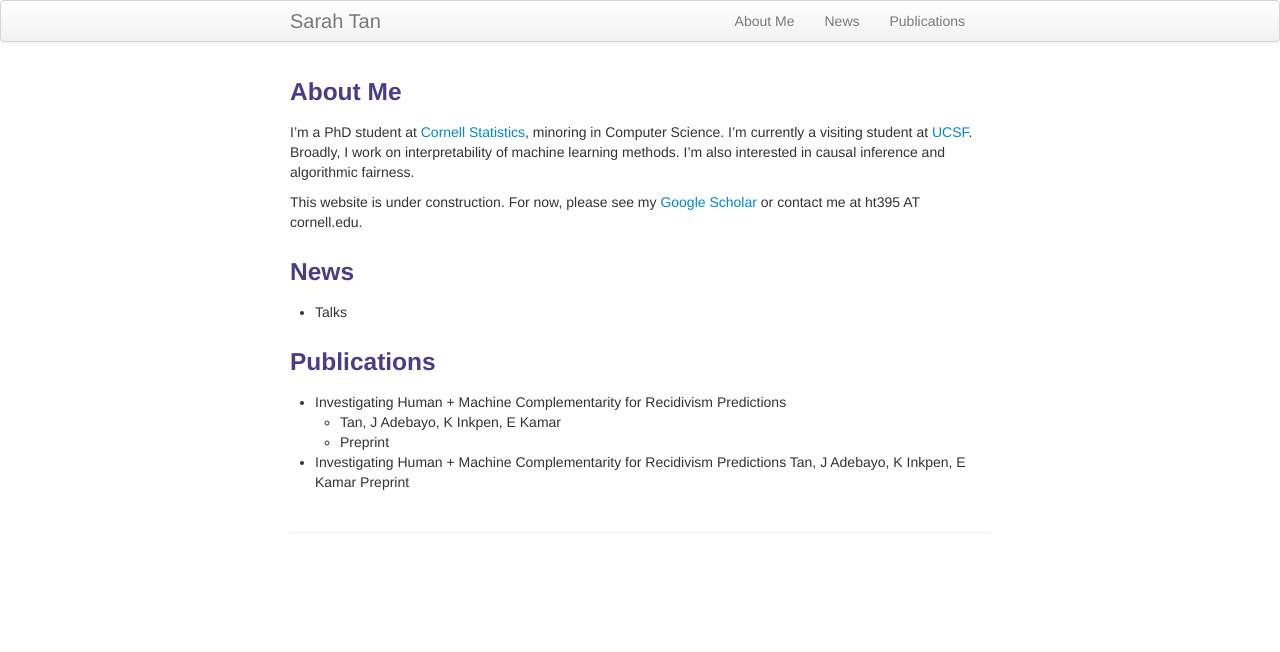
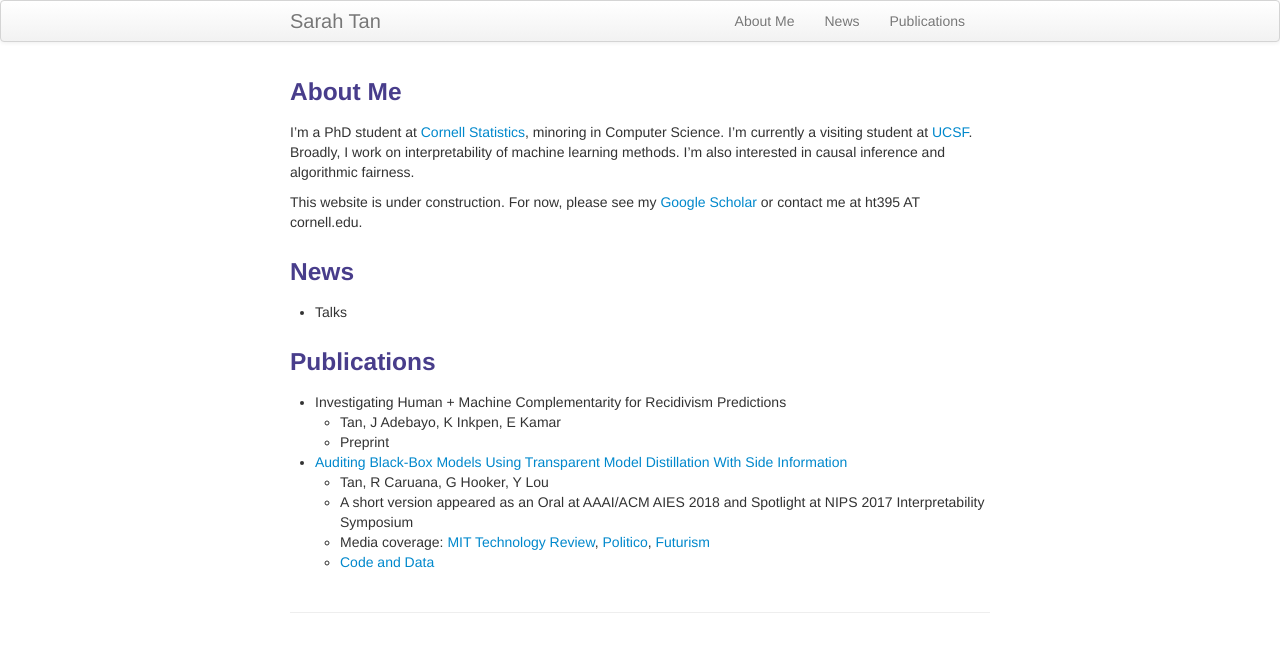
Before and after one commit to shftan/shftan.github.io, a Jekyll site: the page built from index.md, in a window 1280 px wide. Shown: the top 652 px of the page. Built offline with Jekyll 4.4.1, drawn with Linux system fonts in a browser that asks for light colours.

Commit message:
Update index.md

```diff
--- a/index.md
+++ b/index.md
@@ -21,6 +21,8 @@ This website is under construction. For now, please see my <a href="https://scho
    - Tan, J Adebayo, K Inkpen, E Kamar
    - Preprint
 
-- Investigating Human + Machine Complementarity for Recidivism Predictions
-Tan, J Adebayo, K Inkpen, E Kamar
-Preprint
+- [Auditing Black-Box Models Using Transparent Model Distillation With Side Information](https://arxiv.org/abs/1710.06169)
+   - Tan, R Caruana, G Hooker, Y Lou
+   - A short version appeared as an Oral at AAAI/ACM AIES 2018 and Spotlight at NIPS 2017 Interpretability Symposium
+   - Media coverage: [MIT Technology Review](https://www.technologyreview.com/s/609338/new-research-aims-to-solve-the-problem-of-ai-bias-in-black-box-algorithms/), [Politico](https://www.politico.com/agenda/story/2018/02/07/algorithmic-bias-software-recommendations-000631), [Futurism](https://futurism.com/ai-bias-black-box/)
+   - [Code and Data](https://github.com/shftan/auditblackbox)
```
